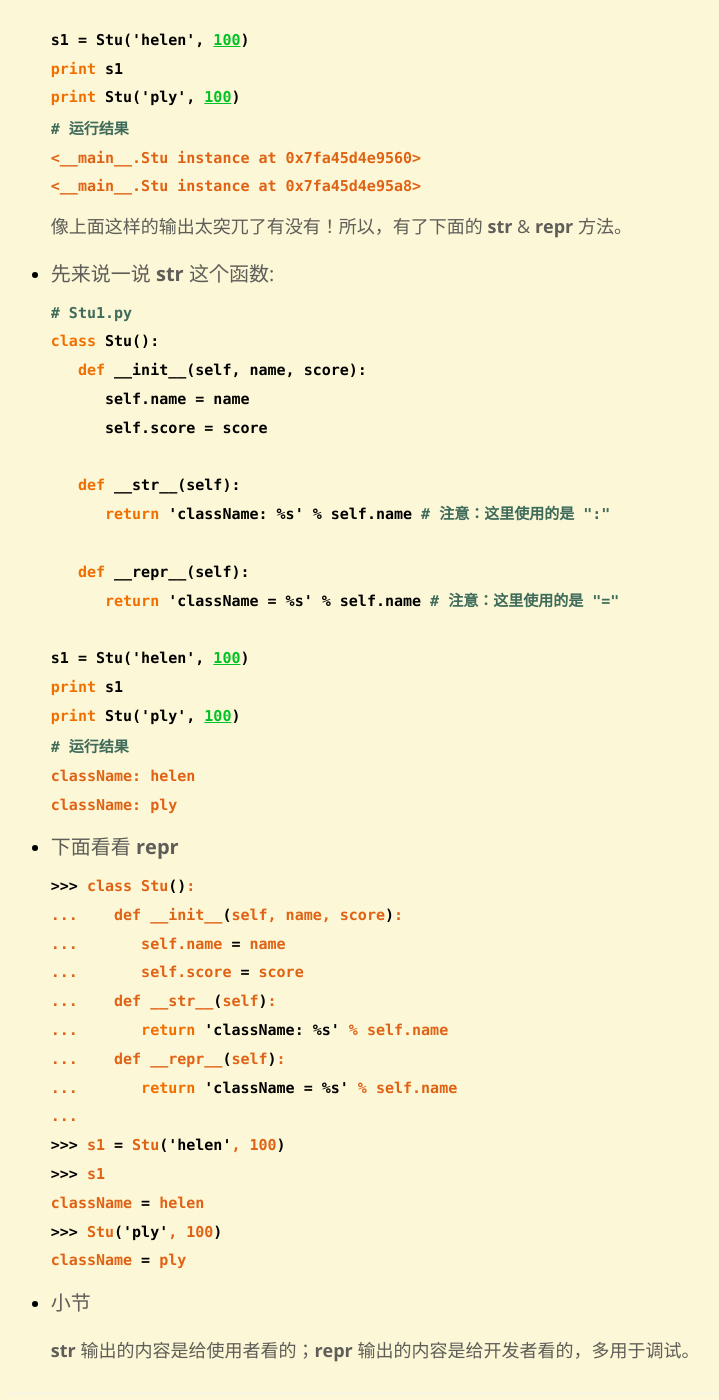
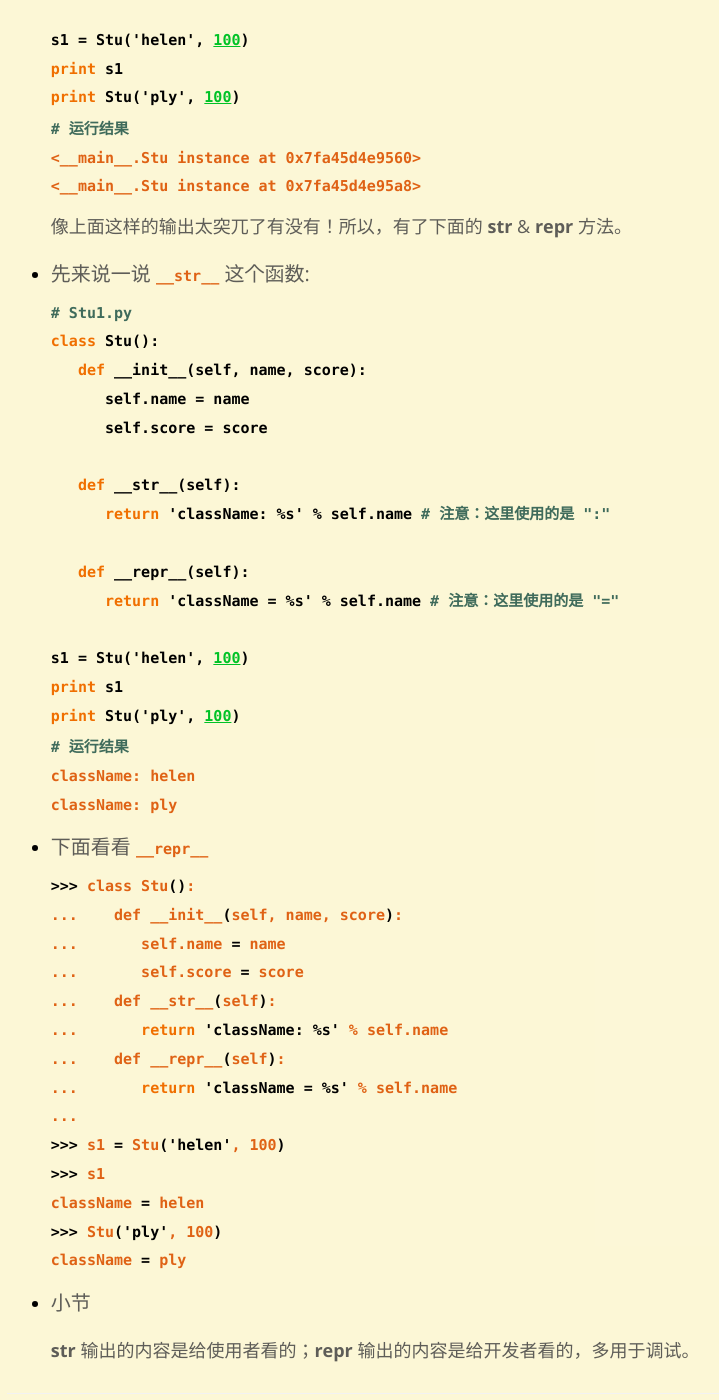
Before and after one commit to yaqi001/yaqi.github.io, a Jekyll site: the page built from _posts/2015-10-25-Python 学习之 __str__ & __repr__.md, in a window 1280 px wide and 1400 px high, scrolled down 787 px. Shown: the whole window, without its empty margins (168-887 px from the left). Built offline with Jekyll 4.4.1, drawn with Linux system fonts in a browser that asks for light colours; nearby versions of some CDN libraries.

Commit message:
update format

```diff
--- a/_posts/2015-10-25-Python 学习之 __str__ & __repr__.md
+++ b/_posts/2015-10-25-Python 学习之 __str__ & __repr__.md
@@ -32,7 +32,7 @@ tags:
   ~~~
   像上面这样的输出太突兀了有没有！所以，有了下面的 __str__ & __repr__ 方法。
 
-* 先来说一说 __str__ 这个函数:
+* 先来说一说 `__str__` 这个函数:
 
   ~~~ python
   # Stu1.py
@@ -57,7 +57,7 @@ tags:
   className: ply
   ~~~
 
-* 下面看看 __repr__
+* 下面看看 `__repr__`
 
   ~~~ bash
   >>> class Stu():
```
